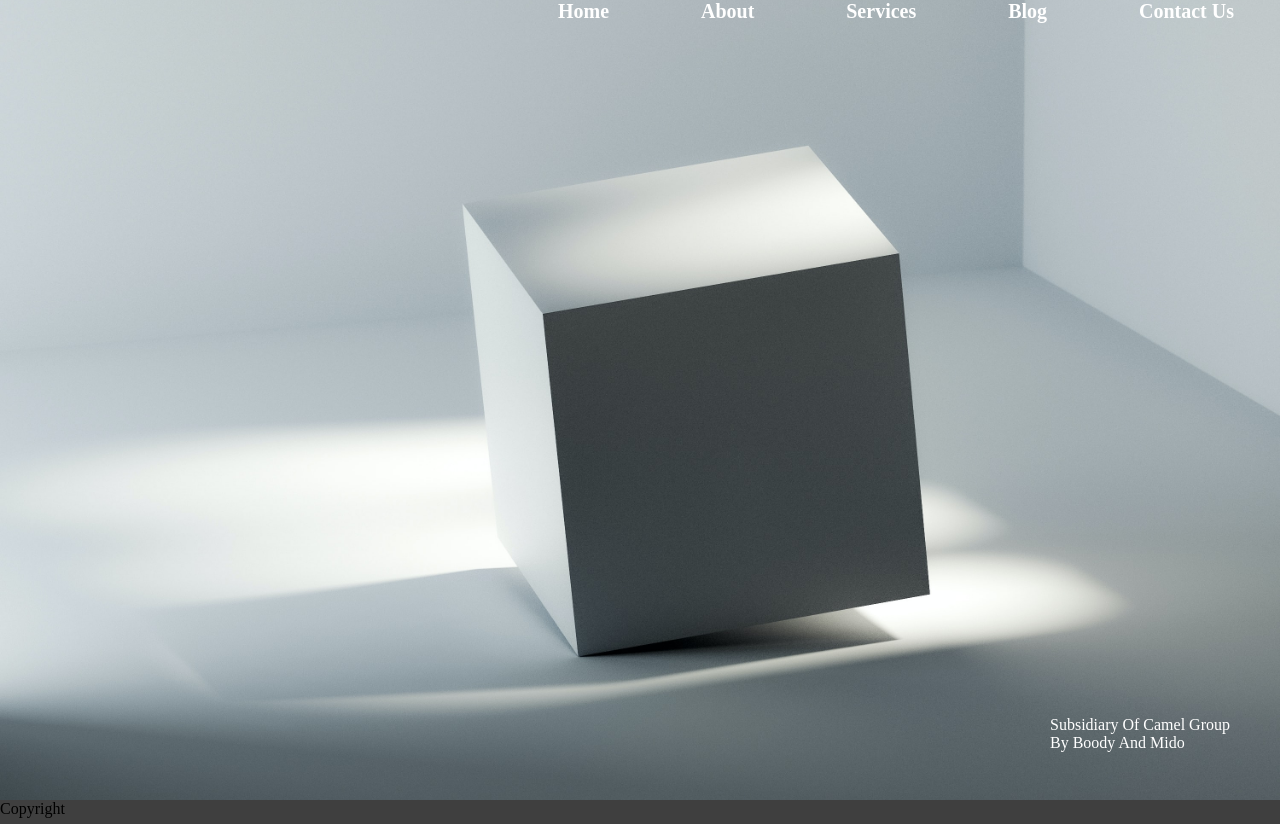
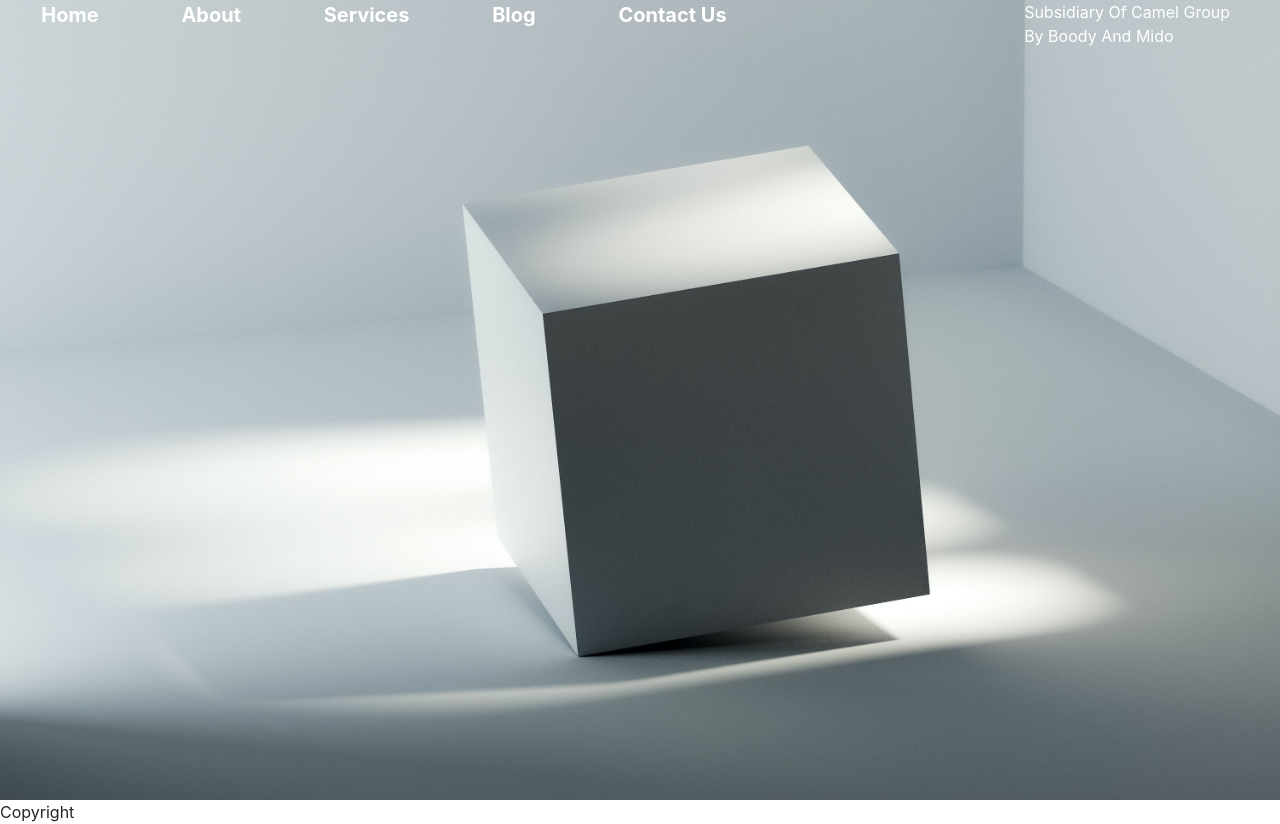
Before and after one commit to byaliensforaliens/ai, a plain HTML site: page index.html in a window 1280 px wide. Drawn offline with nearby package versions, Linux system fonts and the light colour scheme.

Commit message:
bootstrap

```diff
--- a/index.html
+++ b/index.html
@@ -5,6 +5,9 @@
     <meta http-equiv="X-UA-Compatible" content="IE=edge">
     <meta name="viewport" content="width=device-width, initial-scale=1.0">
     <link rel="stylesheet" href="css/main.css">
+	<!-- CONNECT TO BOOTSTRAP FIVE -->
+	<link rel="stylesheet" href ="https://cdn.usebootstrap.com/bootstrap/5.0.1/css/bootstrap.min.css">
+	<!-- ./CONNECT TO BOOTSTRP FIVE -->
     <title>solutions</title>
 </head>
 
@@ -13,7 +16,7 @@
         <!-- NAV -->
         <nav>
             <ul>
-                <li><a href="https://byaliensforaliens.github.io/ai/#">home</a></li>
+                <li><a href="./index.html">home</a></li>
                 <li><a href="#">about</a></li>
                 <li><a href="https://byaliensforaliens.github.io/analysis">services</a></li>
 				<li><a href="https://byaliensforaliens.github.io/blog">blog</a></li>
@@ -31,7 +34,10 @@
     </header>
 
     Copyright
-
+<!-- link to javscript -->
+<script src="https://cdn.usebootstrap.com/bootstrap/5.0.1/js/bootstrap.bundle.min.js">
+</script>
+<!-- link to javscript -->
 </body>
 
 </html>
```
